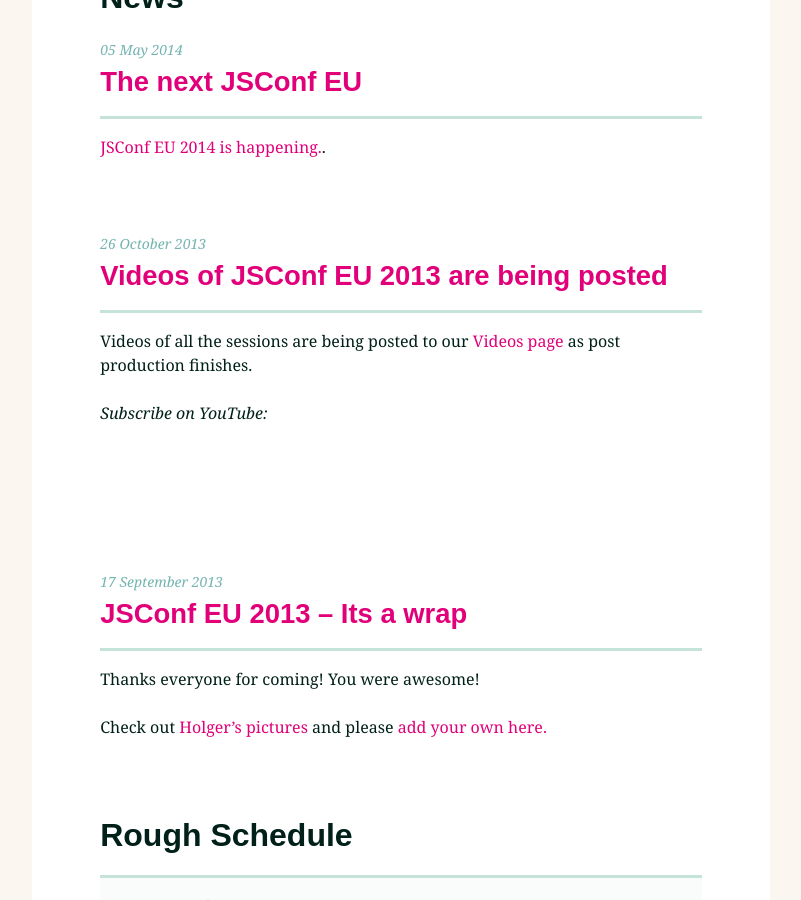
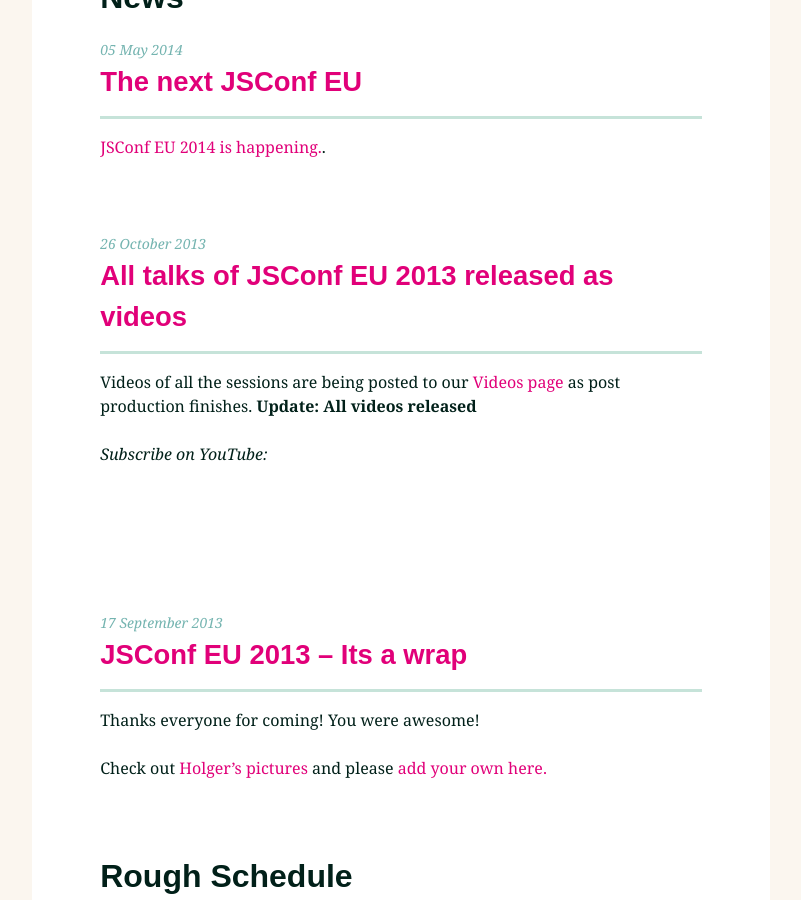
Before and after one commit to jsconf/2013.jsconf.eu, a Jekyll site: the page built from index.html, in a window 1280 px wide and 900 px high, scrolled down 682 px. Shown: the whole window, without its empty margins (239-1040 px from the left). Built offline with Jekyll 4.4.1, drawn with Linux system fonts in a browser that asks for light colours; nearby versions of some CDN libraries; comment, search, counter and statistics services are not loaded.

Commit message:
Adapt text to reality

```diff
--- a/_posts/2013-10-26-videos.md
+++ b/_posts/2013-10-26-videos.md
@@ -1,13 +1,13 @@
 ---
 layout: default
-title: Videos of JSConf EU 2013 are being posted
+title: All talks of JSConf EU 2013 released as videos
 category: news
 tags: news
 ---
 
 {% include header.md %}
 
-Videos of all the sessions are being posted to our <a href="/speakers/videos.html" target="_blank">Videos page</a> as post production finishes.
+Videos of all the sessions are being posted to our <a href="/speakers/videos.html" target="_blank">Videos page</a> as post production finishes. **Update: All videos released**
 
 *Subscribe on YouTube:*
 
```
